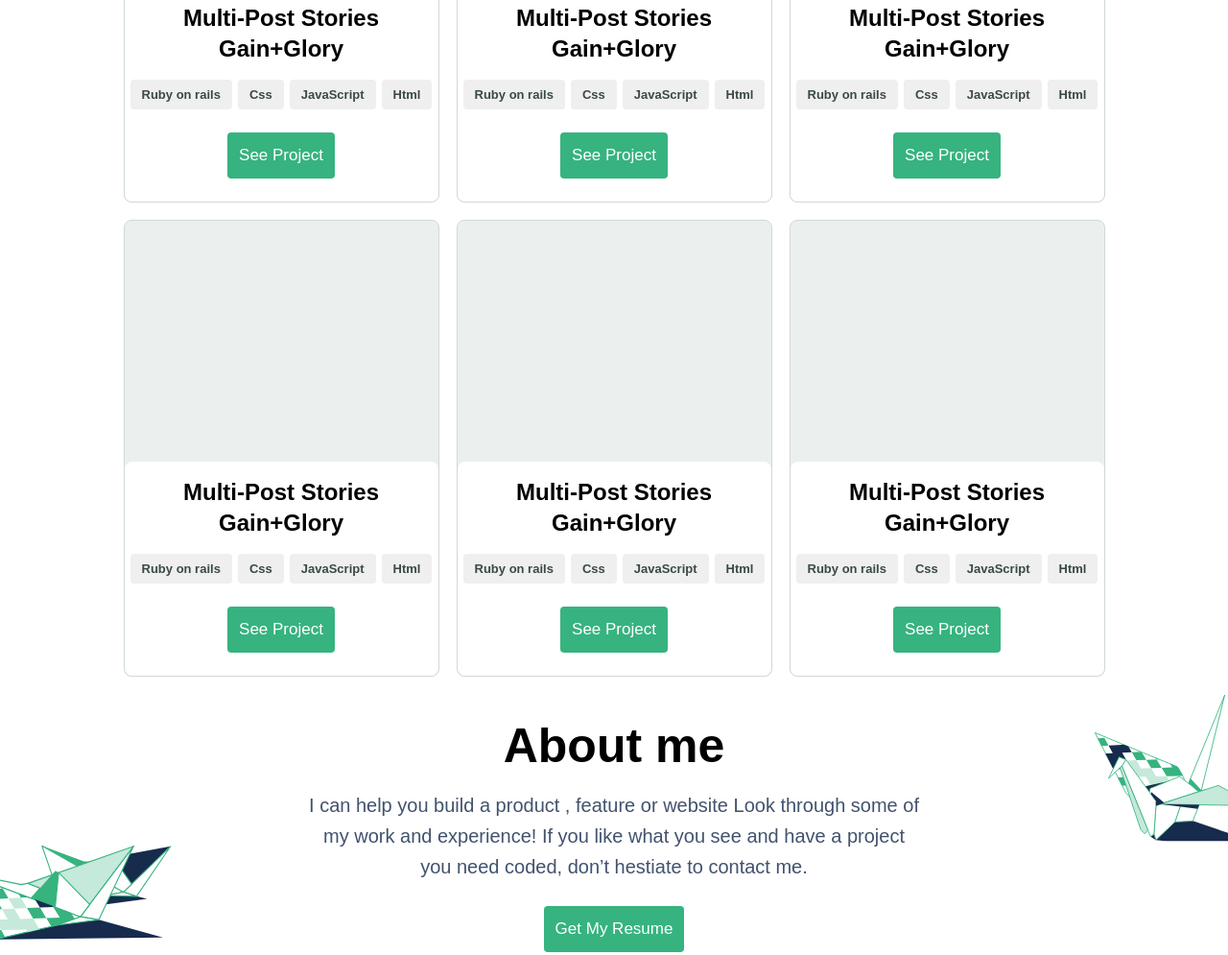
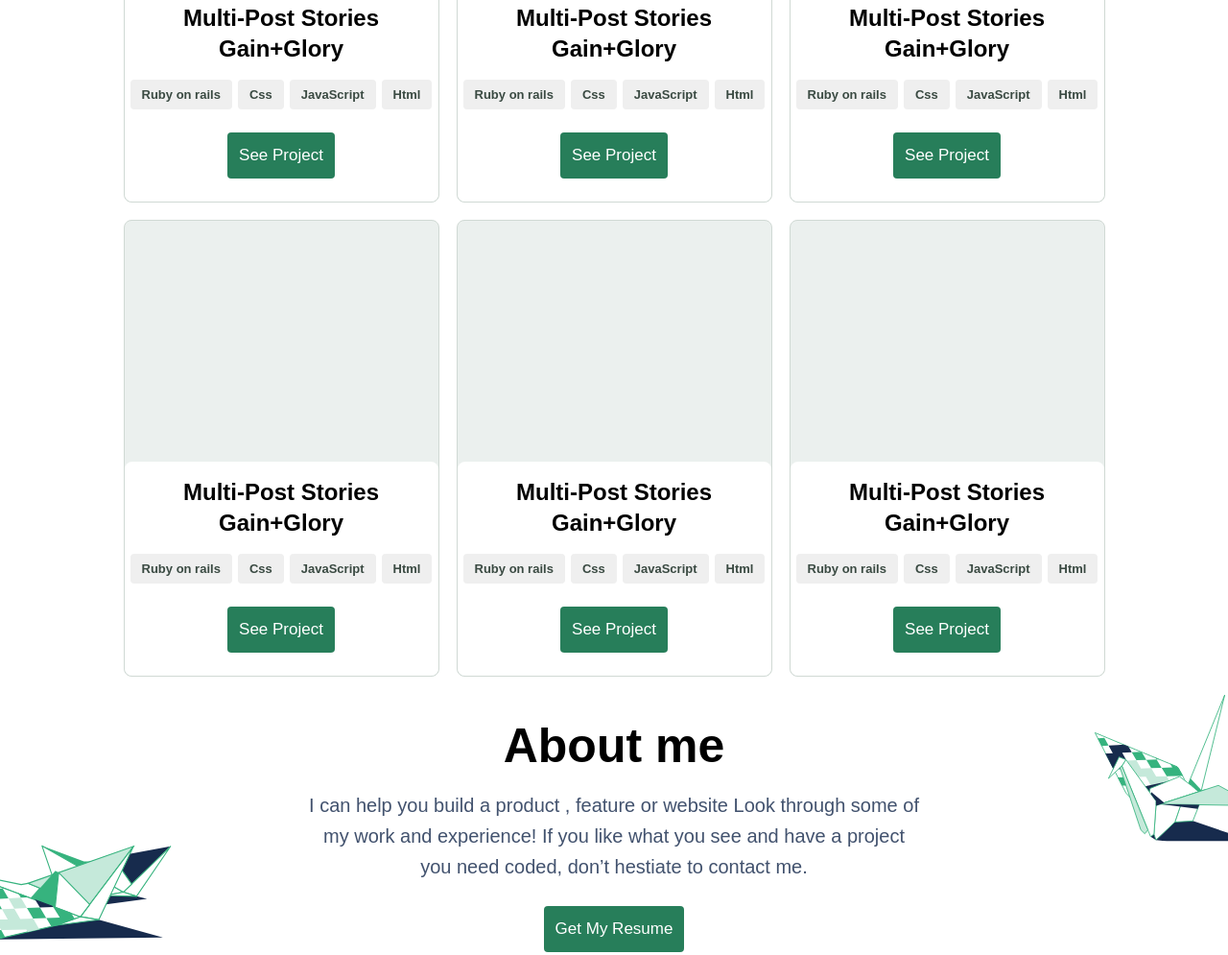
Before and after one commit to andersonlebon/Portfolio-w2, a website: page index.html in a window 1280 px wide. Shown: the part 1862-2857 px from the top of the page at 96% size. Drawn offline with Linux system fonts and the light colour scheme.

Commit message:
solve accessibility issues

```diff
--- a/css/style.css
+++ b/css/style.css
@@ -239,7 +239,7 @@ ul {
   color: #ffff;
   padding: 12px;
   text-align: center;
-  background-color: #36b37f;
+  background-color: #277e5a;
   border-radius: 4px;
   margin: 24px 0;
 }
```
